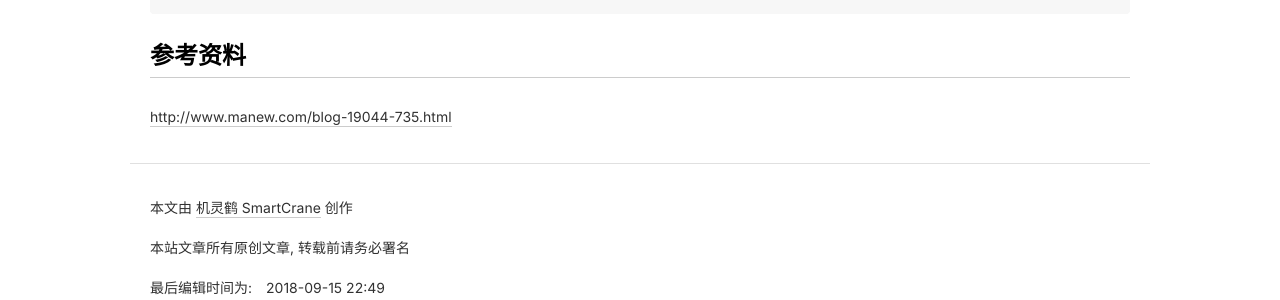
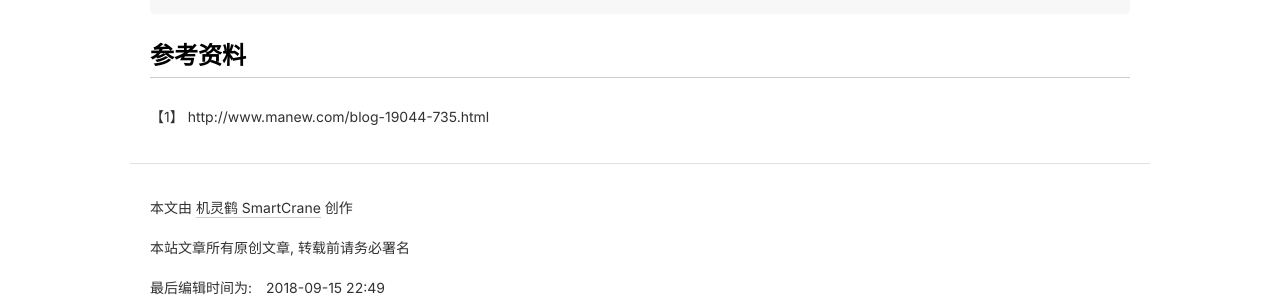
Before and after one commit to smartcrane2/smartcrane2.github.io, a Jekyll site: the page built from _posts/Unity Notes/2018-09-15-OpenExternalexe.md, in a window 1280 px wide and 900 px high, scrolled down 872 px. Shown: the part 155-455 px from the top of the window. Built offline with Jekyll 4.4.1, drawn with Linux system fonts in a browser that asks for light colours; nearby versions of some CDN libraries; comment, search, counter and statistics services are not loaded.

```diff
--- a/_posts/Unity Notes/2018-09-15-OpenExternalexe.md
+++ b/_posts/Unity Notes/2018-09-15-OpenExternalexe.md
@@ -6,7 +6,7 @@ tags:
 - 灵感记录
 - Unity 学习笔记
 background: yellow
-background-image: https://i.loli.net/2018/09/15/5b9d23e035119.jpg
+background-image: https://i.loli.net/2018/09/16/5b9df0987211a.jpg
 date:   2018-09-15 22:49
 category: Unity 笔记
 ---
@@ -40,4 +40,4 @@ public class example : MonoBehaviour
 
 ## 参考资料
 
-[http://www.manew.com/blog-19044-735.html](http://www.manew.com/blog-19044-735.html)
+【1】 http://www.manew.com/blog-19044-735.html
```
